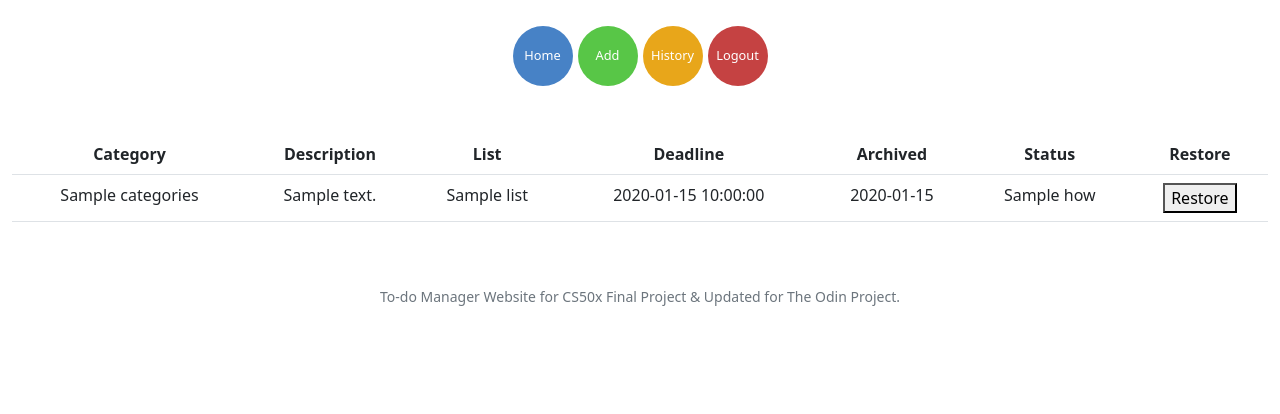
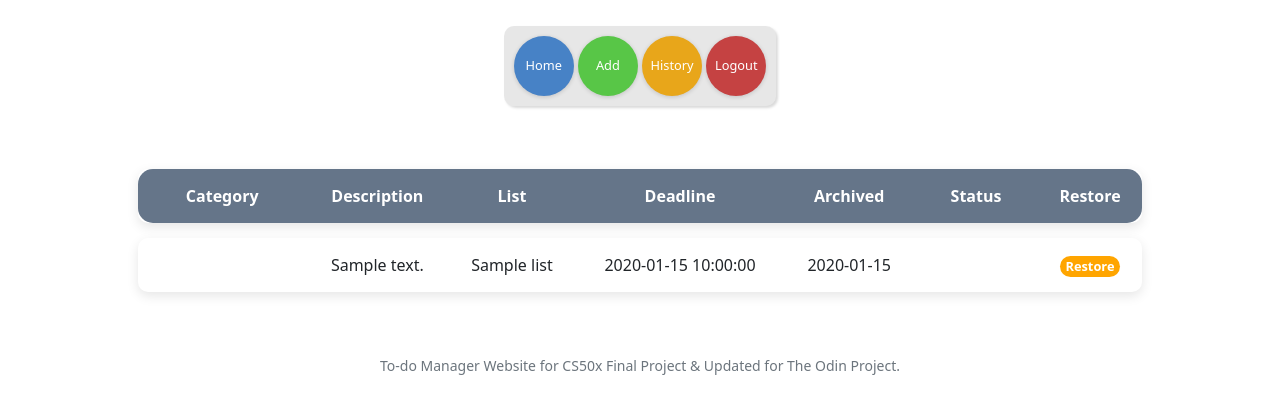
Before and after one commit to Benjamin-Albarzendji/CS50X-todo-manager, a Flask app: template templates/history.html in a window 1280 px wide. Shown: the top 414 px of the page. Run offline with Flask 2, Linux system fonts and the light colour scheme; a user stored in the database is signed in; the template is opened without the code that fills it: most values are stand-ins (such as "Sample title", 1, 10 or a date in 2020).

Commit message:
History completely redesigned

```diff
--- a/app.py
+++ b/app.py
@@ -6,7 +6,6 @@ from flask_session import Session
 from tempfile import mkdtemp
 from werkzeug.security import check_password_hash, generate_password_hash
 from helpers import apology, login_required
-
 
 # Configuring application
 app = Flask(__name__)
--- a/static/styles.css
+++ b/static/styles.css
@@ -2,14 +2,21 @@ body {
   background-color: white;
 }
 
-nav{
+nav {
   margin-top: 2%;
   display: flex;
   justify-content: center;
   gap: 5px;
 }
 
-nav button{
+.centerNav {
+  background-color: rgba(4, 4, 4, 0.093);
+  padding: 10px;
+  border-radius: 10px;
+  box-shadow: rgba(0, 0, 0, 0.15) 1.95px 1.95px 2.6px;
+}
+
+nav button {
   width: 60px;
   height: 60px;
   border-radius: 100%;
@@ -18,32 +25,138 @@ nav button{
   border: none;
   transition: 0.5s;
   font-size: 0.8rem;
-
+  box-shadow: rgba(0, 0, 0, 0.16) 0px 1px 4px;
+  transition: 0.5s;
 }
 
-#add {
+.tableContainer {
+  display: flex;
+  justify-content: center;
+}
+
+table {
+  width: 80%;
+  border-collapse: separate;
+  border-spacing: 0px 15px;
+}
+
+.tableHeader {
+  background-color: black;
+}
+
+thead {
+  background-color: rgb(101, 117, 137);
+  color: white;
+}
+
+thead th:first-of-type {
+  border-top-left-radius: 15px;
+  border-bottom-left-radius: 15px;
+}
+thead th:last-of-type {
+  border-top-right-radius: 15px;
+  border-bottom-right-radius: 15px;
+}
+
+th,
+td {
+  padding: 15px;
+}
+tr {
+  padding: 15px;
+  box-shadow: rgba(0, 0, 0, 0.1) 0px 4px 12px;
+  border-radius: 10px;
+  transition: 1s;
+}
+
+tbody tr:hover {
+  transform: scale(1.05);
+  transition: 1s;
+}
+
+table button {
+  border-radius: 20px;
+  border: none;
+  background-color: orange;
+  color: white;
+  font-weight: bold;
+  font-size: 0.8rem;
+  transition:0.5s;
+}
+
+table button:hover {
+  transition:0.5s;
+  background-color: rgba(84, 84, 83, 0.571);
+}
+
+tr td > div {
+  border-radius: 20px;
+  font-weight: bold;
+  color: white;
+  font-size: 0.8rem;
+}
+tr td .Professional {
+  background-color: black;
+}
+
+tr td .Academic {
+  background-color: rgb(229, 149, 36);
+}
+
+tr td .Social {
+  background-color: rgb(26, 112, 224);
+}
+tr td .Other {
+  background-color: rgb(195, 45, 209);
+}
+
+tr td .Training {
+  background-color: rgb(45, 209, 97);
+}
+
+tr td .Studies {
+  background-color: rgb(246, 186, 57);
+}
+
+tr td .Shopping {
+  background-color: rgb(219, 37, 134);
+}
+
+tr td .Health {
+  background-color: rgb(234, 23, 23);
+}
+
+tr td .Deleted {
+  background-color: rgb(234, 23, 23);
+}
+
+tr td .Finished {
+  background-color: rgb(4, 179, 68);
+}
+
+.add {
   background-color: rgb(88, 198, 71);
 }
 
-#home {
+.home {
   background-color: rgb(71, 130, 198);
 }
 
-#logout {
+.logout {
   background-color: rgb(197, 66, 66);
 }
 
-#register{
+.register {
   background-color: rgb(127, 123, 108);
 }
 
-
-nav button:hover {
+nav .centerNav > button:hover {
   transition: 0.5s;
-  background-color: rgba(232, 167, 26, 0.801);
+  background-color: rgba(83, 83, 91, 0.542);
 }
 
 nav button:active {
+  transition: 0.5s;
   transform: scale(0.9);
 }
 
--- a/templates/history.html
+++ b/templates/history.html
@@ -6,7 +6,9 @@
 
 {% block main %}
 
-<table class = "table">
+<div class="tableContainer">
+<table >
+    <thead >
         <tr>
             <th>Category</th>
             <th>Description</th>
@@ -16,11 +18,15 @@
             <th>Status</th>
             <th>Restore</th>
         </tr>
+    </thead>
+
         <tbody>
             {% for key in data %}
             <tr>
-                <td>
+                <td >
+                    <div class={{ key.categories }}>
                     {{ key.categories }}
+                </div>
                 </td>
                 <td>
                     {{ key.description }}
@@ -35,7 +41,9 @@
                     {{ key.dateefin }}
                 </td>
                 <td>
+                    <div class="{{ key.how }}">
                     {{ key.how }}
+                </div>
                 </td>
                 <td >
                     <button id="restore" value="{{key.description}}">Restore</button>
@@ -46,7 +54,7 @@
         </tbody>
     </thead>
 </table>
-
+</div>
 <body>
 
 
--- a/templates/layout.html
+++ b/templates/layout.html
@@ -1,9 +1,6 @@
 <!DOCTYPE html>
-
 <html lang="en">
-
     <head>
-
         <meta charset="utf-8">
         <meta name="viewport" content="initial-scale=1, width=device-width">
 
@@ -16,27 +13,22 @@
 
         <!-- Script JS -->
         <script src = "static/script.js" defer></script>
-
-
         <title>CS50 To-do Manager: {% block title %}{% endblock %}</title>
-
     </head>
     <body>
-        <nav>
+        <nav>    <div class="centerNav">
                     {% if session["user_id"] %}
-                    <button id="home" onclick = "homeButtonNav()">Home</button>
-                     <button id="add" onclick="showForm()">Add</button>
-                     <button id="history" onclick = "historyButtonNav()">History</button>
-                     <button id="logout" onclick = "logoutButtonNav()">Logout</button>
-
+                    <button class="home" onclick = "homeButtonNav()">Home</button>
+                     <button class="add" onclick="showForm()">Add</button>
+                     <button class="history" onclick = "historyButtonNav()">History</button>
+                     <button class="logout" onclick = "logoutButtonNav()">Logout</button>
 
                 {% else %}
-                <button id="login" onclick = "loginButtonNav()">Login</button>
-                <button id="register" onclick = "registerButtonNav()">Register</button>
-
+                <button class="login" onclick = "loginButtonNav()">Login</button>
+                <button class="register" onclick = "registerButtonNav()">Register</button>
                 {% endif %}
-
         </nav>
+    </div>
 
         {% if get_flashed_messages() %}
             <header>
```
Also changed, not shown: todo.db, 2 other files.
